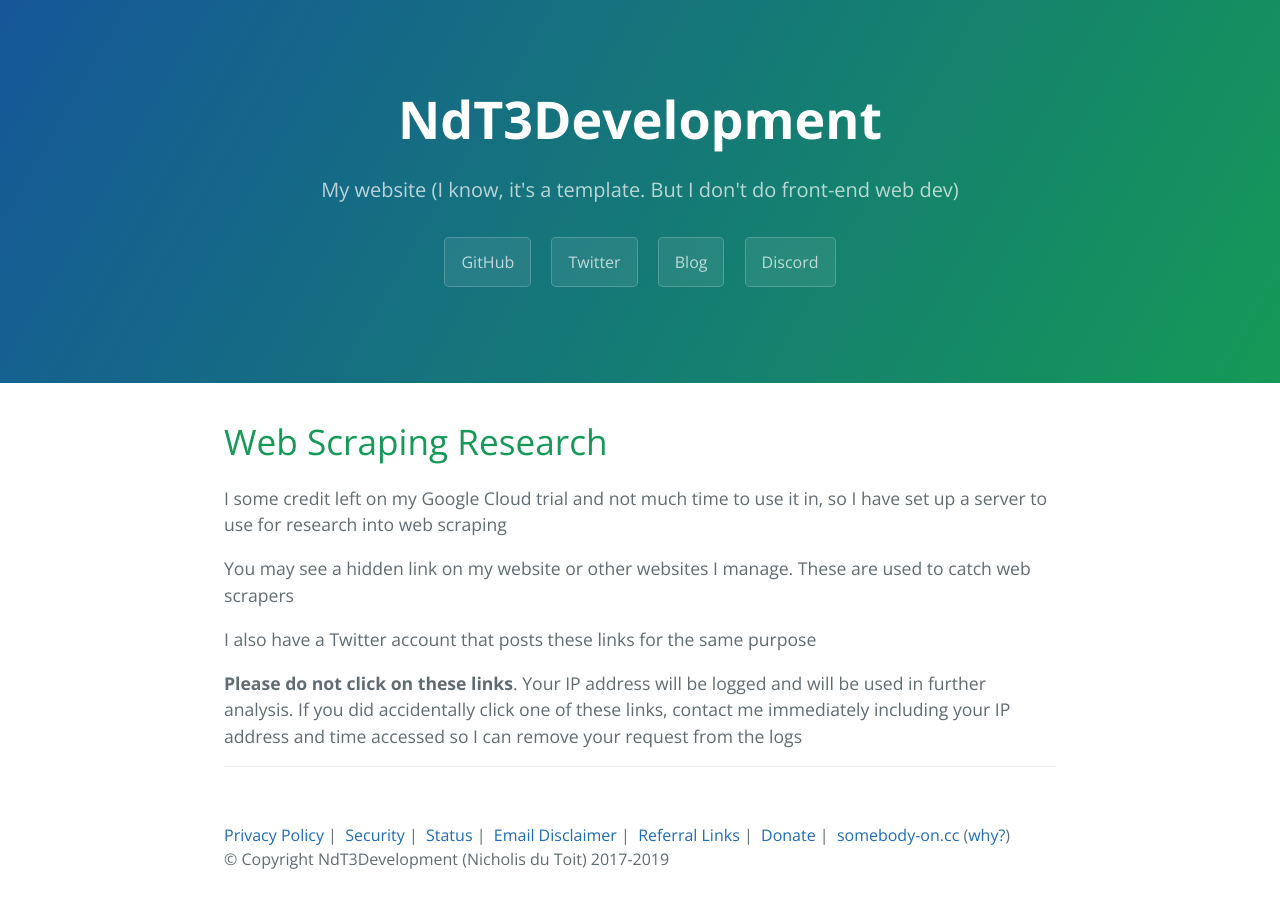
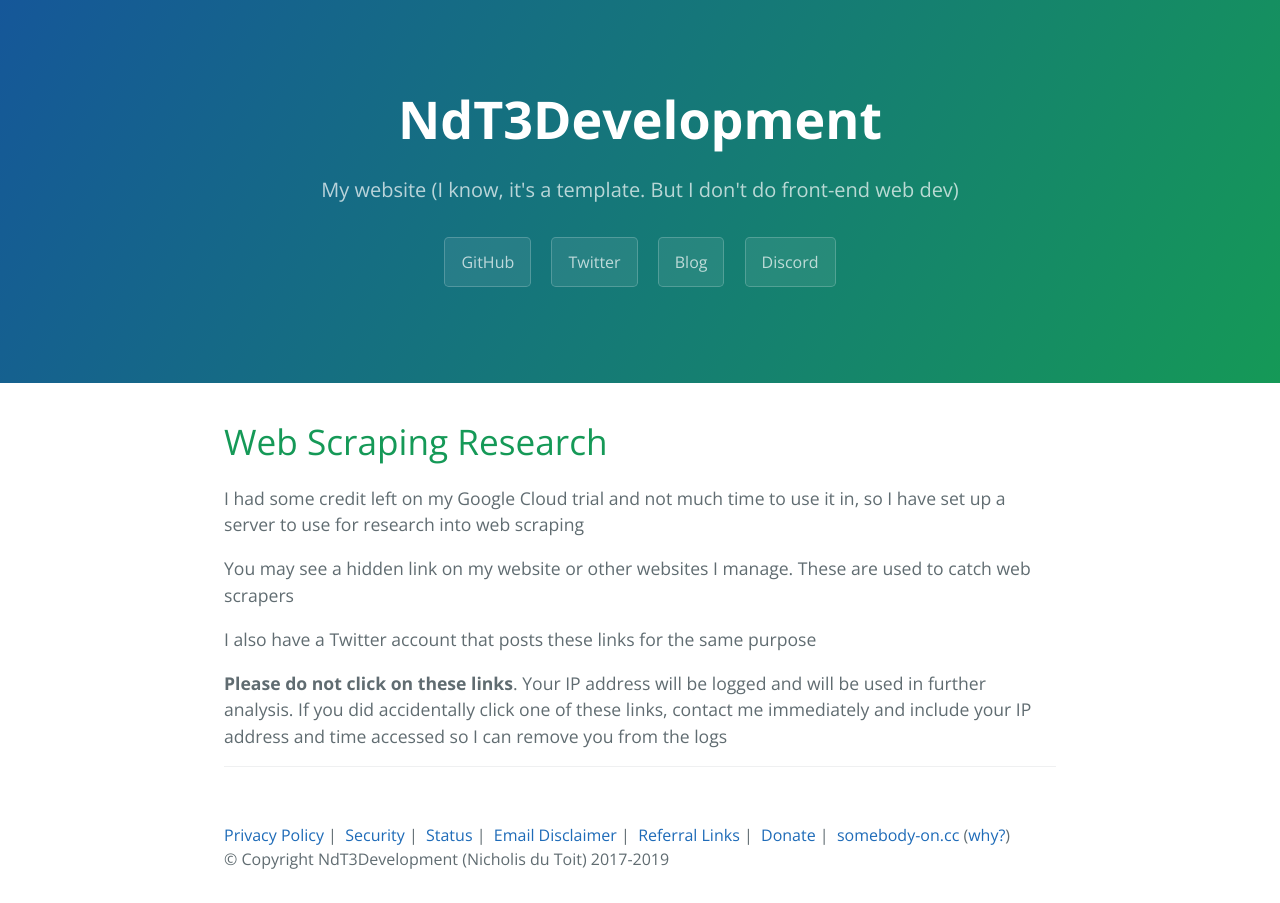
Before and after one commit to TrueWinter/website, a Jekyll site: the page built from research/web-scraping.html, in a window 1280 px wide. Built offline with Jekyll 4.4.1, drawn with Linux system fonts in a browser that asks for light colours; nearby versions of some CDN libraries; a script that is not in the unit is left out; comment, search, counter and statistics services are not loaded.

Commit message:
Update web-scraping.html

```diff
--- a/research/web-scraping.html
+++ b/research/web-scraping.html
@@ -4,8 +4,8 @@ title: Security
 ---
 
 <h1>Web Scraping Research</h1>
-<p>I some credit left on my Google Cloud trial and not much time to use it in, so I have set up a server to use for research into web scraping</p>
+<p>I had some credit left on my Google Cloud trial and not much time to use it in, so I have set up a server to use for research into web scraping</p>
 <p>You may see a hidden link on my website or other websites I manage. These are used to catch web scrapers</p>
 <p>I also have a Twitter account that posts these links for the same purpose</p>
 
-<p><b>Please do not click on these links</b>. Your IP address will be logged and will be used in further analysis. If you did accidentally click one of these links, contact me immediately including your IP address and time accessed so I can remove your request from the logs</p>
+<p><b>Please do not click on these links</b>. Your IP address will be logged and will be used in further analysis. If you did accidentally click one of these links, contact me immediately and include your IP address and time accessed so I can remove you from the logs</p>
```
